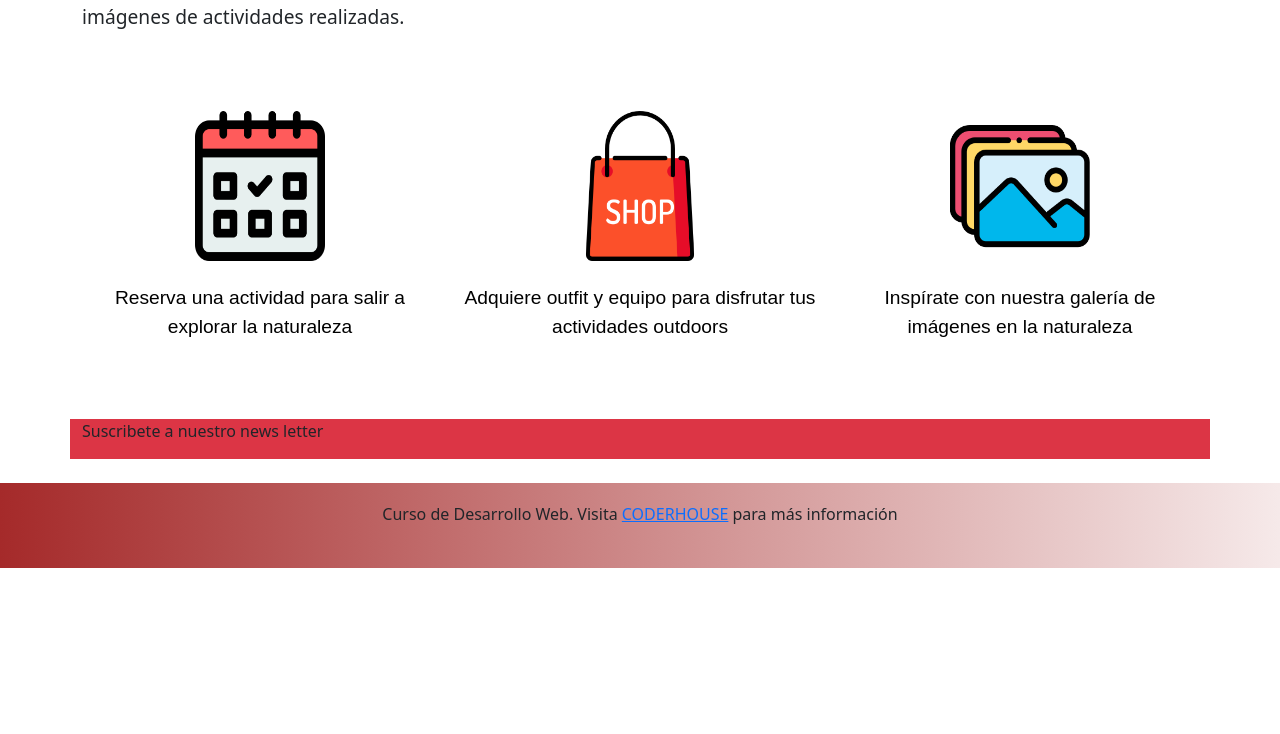
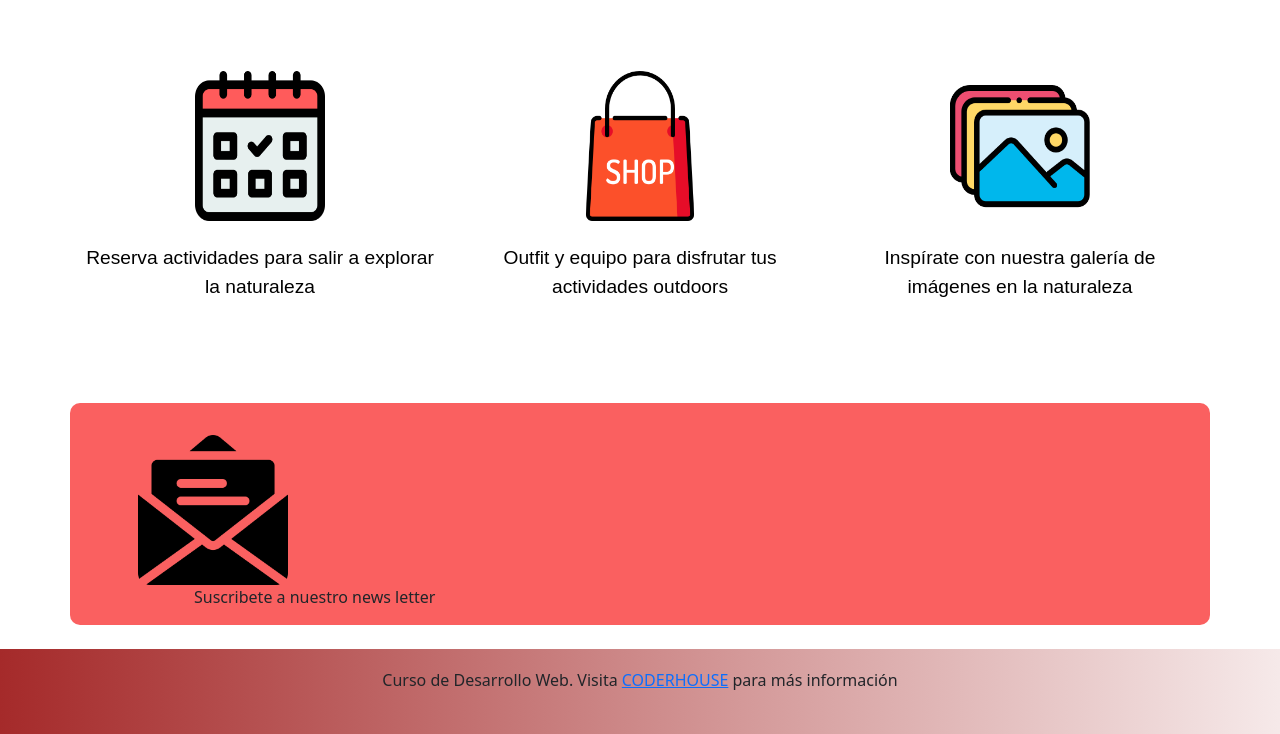
Before and after one commit to gabytururu/DW_RumboNat_EntregaFinal, a website: page index.html in a window 1280 px wide. Shown: the part 1095-1829 px from the top of the page. Before the commit the page ends 1663 px from the top, so only its background shows below. Drawn offline with nearby package versions, Linux system fonts and the light colour scheme; a web font is replaced by a local one.

Commit message:
newsletter box (primeros cambios)

```diff
--- a/index.html
+++ b/index.html
@@ -9,7 +9,7 @@
     </head>
 <body>
     <header>
-        <nav class="navbar navbar-expand-lg navbar-light bg-dark">
+        <nav class="navbar navbar-expand-lg navbar-light bg-dark fixed-top">
             <div class="container-fluid">
               <a class="navbar-brand" href="#"><strong>RumboNaturaleza</strong></a>
               <button class="navbar-toggler" type="button" data-bs-toggle="collapse" data-bs-target="#navbarNav" aria-controls="navbarNav" aria-expanded="false" aria-label="Toggle navigation">
@@ -54,14 +54,14 @@
               <div class ="ofertasHomebox">
                 <a href="actividades.html"><img src="imagenes/reserva.png" alt="icono reservacion" width="130" height="150">
                 </a>
-                <h3 class="ofertasHomebox__titulosHomeBox">Reserva una actividad para salir a explorar la naturaleza</h3>
+                <h3 class="ofertasHomebox__titulosHomeBox">Reserva actividades para salir a explorar la naturaleza</h3>
               </div>
             </div>
             <div class="col">
               <div class ="ofertasHomebox">
                 <a href="merch.html"><img src="imagenes/shop.png" alt="icono tienda" width="140" height="150">
                 </a>
-                <h3 class="ofertasHomebox__titulosHomeBox">Adquiere outfit y equipo para disfrutar tus actividades outdoors</h3>
+                <h3 class="ofertasHomebox__titulosHomeBox">Outfit y equipo para disfrutar tus actividades outdoors</h3>
               </div>
             </div>
             <div class="col">
@@ -73,10 +73,11 @@
             </div>
           </div>
         </div>
-        <div class="container bg-danger">
-          <div class= "row">
+        <div class="container newsletter mt-4">
+          <div class= "row ">
             <div class= "col">
-              <p class="newsletter">Suscribete a nuestro news letter</p>
+              <img class="newsletter__imagen"src="imagenes/emailnews.png" alt="icono newsletter" width="150" height="150">
+              <p class=newsletter__msj>Suscribete a nuestro news letter</p>
             </div>
           </div>
         </div>
--- a/scss/_header&Footer.scss
+++ b/scss/_header&Footer.scss
@@ -4,6 +4,11 @@
 }
 
 // --------------- Header --------------- //Estilo 100% bootstrap
+
+.navbar {
+    opacity: 1;
+    color: white
+}
 
 // --------------- Footer --------------- //
 
--- a/scss/_index.scss
+++ b/scss/_index.scss
@@ -34,7 +34,7 @@
 }
 
 .callout {
-    margin-top: 3em;
+    margin-top: 4em;
 
         &__calloutTitulo {
             font-family: $font-textos;
@@ -63,3 +63,18 @@
         margin-bottom: 4em;
     }
 }
+
+.newsletter {
+    min-height: 200px;
+    border-radius: 10px;
+    background-color: $rojo-RN;
+
+    &__imagen {
+        margin-left: 3.5em;
+        margin-top: 2em
+    }
+
+    &__msj{
+        margin-left:7em;
+    }
+}
--- a/scss/_variables.scss
+++ b/scss/_variables.scss
@@ -15,4 +15,5 @@
 $button-royalB: royalblue;
 $agrandarCallout-font: 2rem;
 $verde-RN: rgb(125, 253, 232);
+$rojo-RN:rgb(250, 96, 96);
 $verde-Subtitulos: rgb(34, 156, 136);
```
Also changed, not shown: notes.txt (+7 -0 lines), css/style.css, imagenes/email.png (added), imagenes/emailnews.png (added), imagenes/newsletter.png (added), 1 other file.
